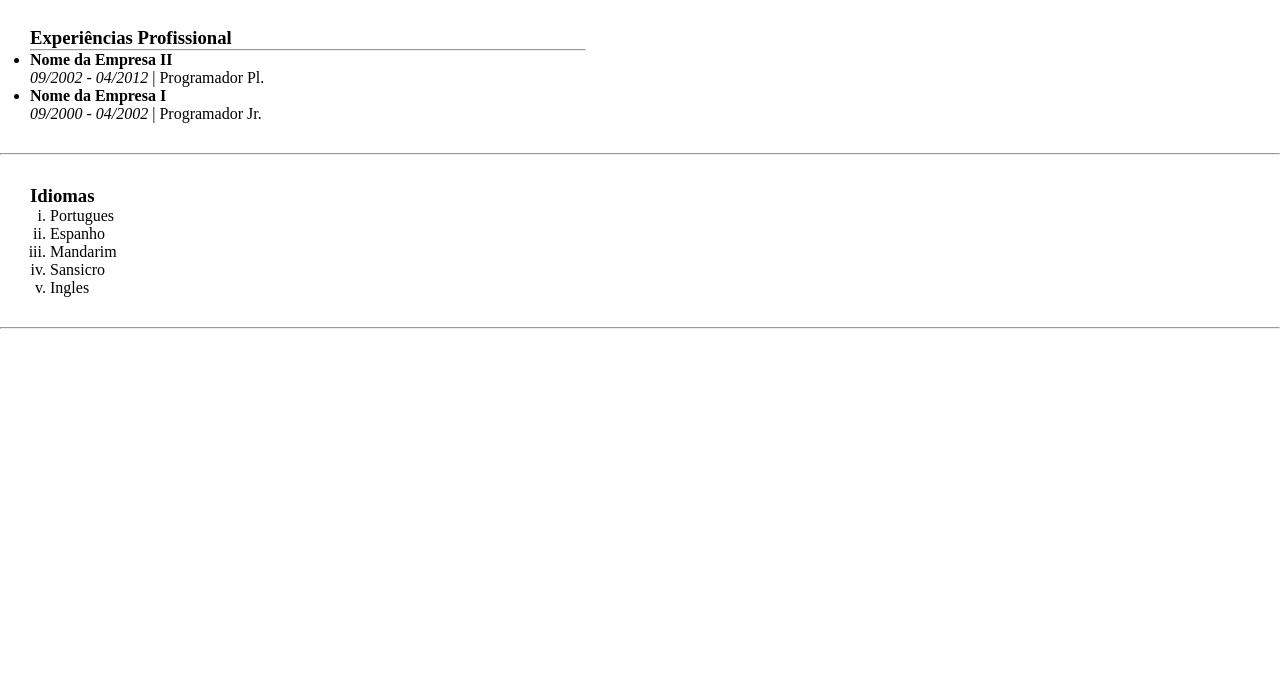
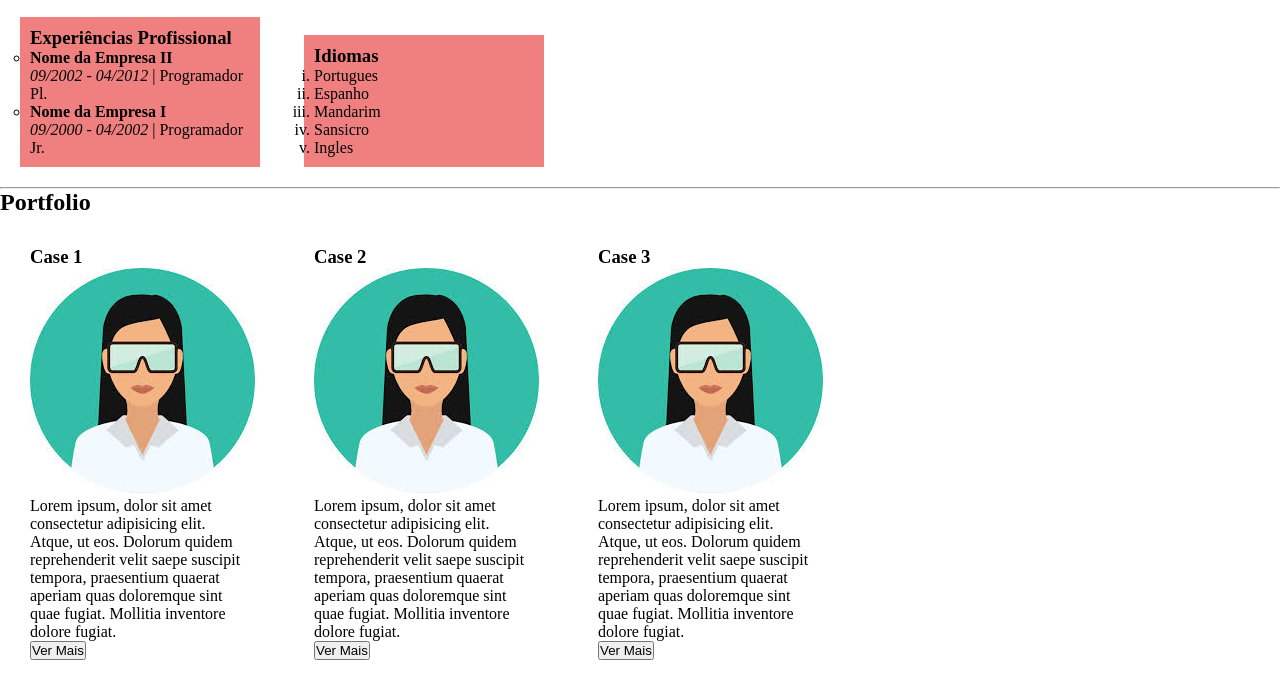
Before and after one commit to Fernandasantos6/HTML-e-CSS---AULA-III, a plain HTML site: page index.html in a window 1280 px wide. Shown: the part 299-989 px from the top of the page. Before the commit the page ends 800 px from the top, so only its background shows below. Drawn offline with Linux system fonts and the light colour scheme.

Commit message:
completo

```diff
--- a/css/style.css
+++ b/css/style.css
@@ -1,23 +1,34 @@
 /* RESET */
- * {
+* {
     box-sizing: border-box;
     margin: 0;
     padding: 0;
-    scroll-behavior: smooth
+    scroll-behavior: smooth;
 }
 
-article.nível-dois{
+article.nivel-dois{
     /* border: 1px dashed red; */
 display: inline-block;
-width: 45%;
+width: 240px;
 margin: 20px;
 padding: 10px;
+background-color: lightcoral;
 }
 ul li ul{
     list-style: none;
 }
+
+article.case{
+    /* border: 1px dashed red; */
+display: inline-block;
+width: 240px;
+margin: 20px;
+padding: 10px;
+}
+/*
 ol,
 ul[type="circle"]{
     margin-left: 20px
 
 }
+*/
--- a/index.html
+++ b/index.html
@@ -1,13 +1,16 @@
 <!DOCTYPE html>
 <html lang="pt-BR">
+
 <head>
     <meta charset="UTF-8">
     <meta name="viewport" content="width=device-width, initial-scale=1.0">
     <meta http-equiv="X-UA-Compatible" content="ie=edge">
     <title>HTML e CSS - Aula 2</title>
+
     <link rel="stylesheet" href="https://pro.fontawesome.com/releases/v5.12.0/css/all.css" integrity="sha384-ekOryaXPbeCpWQNxMwSWVvQ0+1VrStoPJq54shlYhR8HzQgig1v5fas6YgOqLoKz" crossorigin="anonymous">
     <link rel="stylesheet" href="css/style.css">
 </head>
+
 <body>
     <header>
         <h1>Desenvolvedor web Jr.</h1>
@@ -15,8 +18,10 @@
         <ul>
             <li>Fernanda Santos</li>
             <li><a href="mailto:fernanda.santos6@hotmail.com"title="Enviar e-mail"><i class="fas fa-phone"></i> fernanda.santos6@hotmail.com</a></li>
+
             <li><a href="tel:+5511940312489"><i class="fas fa-phone"></i>11940312489</a></li>
             <li><a href="https://wa.me/+5511940312489"><i class="fas fa-phone"></i>(11)940312489</a></li>
+
             <li>Guarulhos - São Paulo</li>
             <li><i class="fab fa-github"></i><a a target=
                 "_blank" href="http://github.com/fernandasantos6">/GitHub Fernandasantos6</a></li>
@@ -25,29 +30,29 @@
     <main>
         <section id="dadosProfissionais">
             <h2>Dados Profissionais</h2>
-            <article class="nível-dois">
+            <article class="nivel-dois">
                 <h3>Experiências Profissional</h3>
-                <ul type="square"></ul>
-                    <hr><!--HR = Horizontal row, linha horizontal-->
-                    <ul>
+                <ul type="circle">
+
                             <li>
                                 <ul>
                                     <li><b>Nome da Empresa II</b></li>
                                     <li><i>09/2002 - 04/2012</i> | Programador Pl.</li>
                                 </ul>
                             </li>
-                    </ul>
-                    <ul>
+
+
                         <li>
                             <ul>
                                 <li><b>Nome da Empresa I</b></li>
                                 <li><i>09/2000 - 04/2002</i> | Programador Jr.</li>
                             </ul>
                         </li>
-                    </ul>
+
+                </ul>
              </article>
-                     <hr><!--HR = Horizontal row, linha horizontal-->
-            <article class="nível-dois">
+
+            <article class="nivel-dois">
                 <h3>Idiomas</h3>
                 <ol type="i">
                     <li>Portugues</li>
@@ -60,6 +65,34 @@
             </article>
         </section>
         <hr><!-- HR = Horizontal Row, Linha Horizontal -->
+ <section id="portfolio">
+            <h2>Portfolio</h2>
+            <article class="case">
+                <h3>Case 1</h3>
+                <img src="img/avatar.jpg" alt="case 1">
+                <p>Lorem ipsum, dolor sit amet consectetur adipisicing elit. Atque, ut eos. Dolorum quidem reprehenderit
+                    velit saepe suscipit tempora, praesentium quaerat aperiam quas doloremque sint quae fugiat. Mollitia
+                    inventore dolore fugiat.</p>
+                <button>Ver Mais</button>
+            </article>
+            <article class="case">
+                <h3>Case 2</h3>
+                <img src="img/avatar.jpg" alt="case 2">
+                <p>Lorem ipsum, dolor sit amet consectetur adipisicing elit. Atque, ut eos. Dolorum quidem reprehenderit
+                    velit saepe suscipit tempora, praesentium quaerat aperiam quas doloremque sint quae fugiat. Mollitia
+                    inventore dolore fugiat.</p>
+                <button>Ver Mais</button>
+            </article>
+            <article class="case">
+                <h3>Case 3</h3>
+                <img src="img/avatar.jpg" alt="case 3">
+                <p>Lorem ipsum, dolor sit amet consectetur adipisicing elit. Atque, ut eos. Dolorum quidem reprehenderit
+                    velit saepe suscipit tempora, praesentium quaerat aperiam quas doloremque sint quae fugiat. Mollitia
+                    inventore dolore fugiat.</p>
+                <button>Ver Mais</button>
+            </article>
+        </section>
     </main>
 </body>
+
 </html>
```
